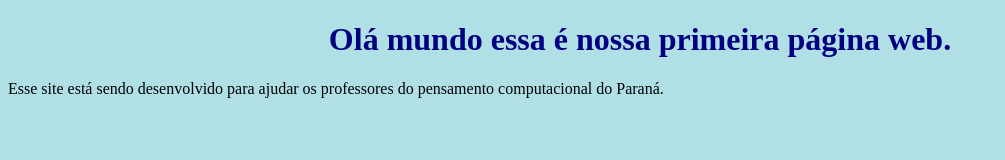
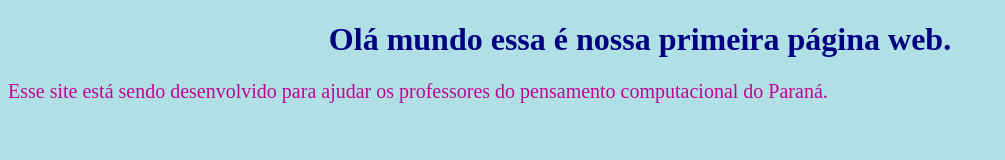
Before and after one commit to Grazy2022/minhaPrimeiraPaginaWeb, a plain HTML site: page index.html in a window 1280 px wide. Shown: the whole page, without its empty margins (0-1005 px from the left). Drawn offline with Linux system fonts and the light colour scheme.

Commit message:
aumentando a letra

```diff
--- a/style.css
+++ b/style.css
@@ -6,3 +6,7 @@ text-align: center;
 body{
 background-color:rgb(176,224,230);
 }
+p{
+ color: #bd0792;
+ font-size: 20px;
+}
```
